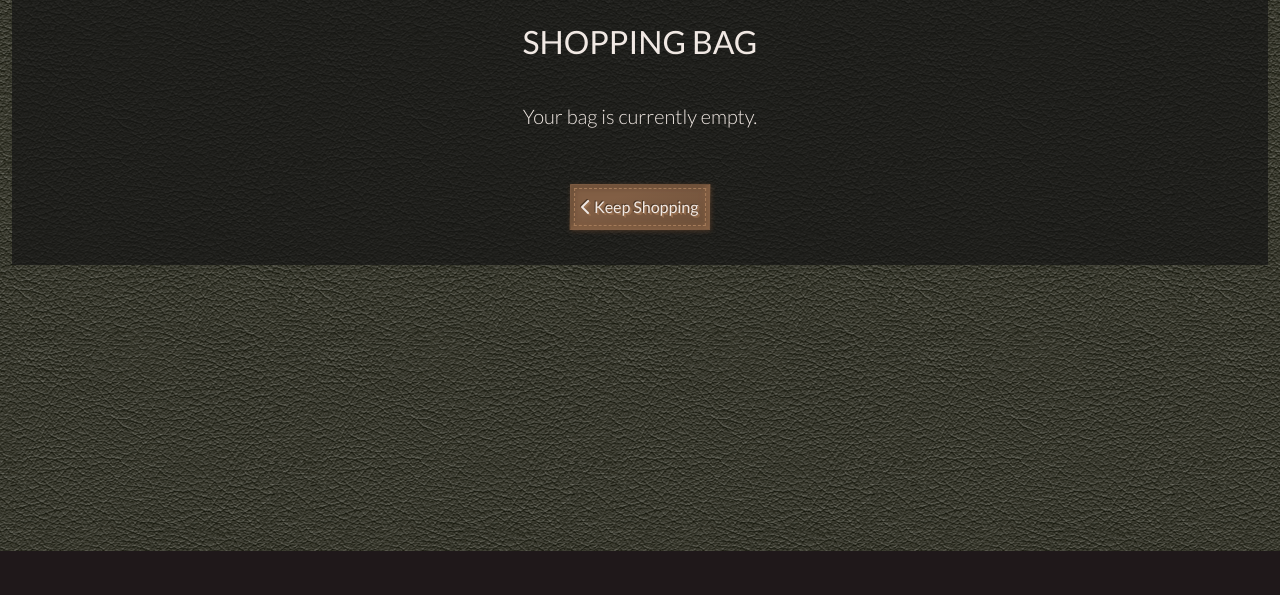
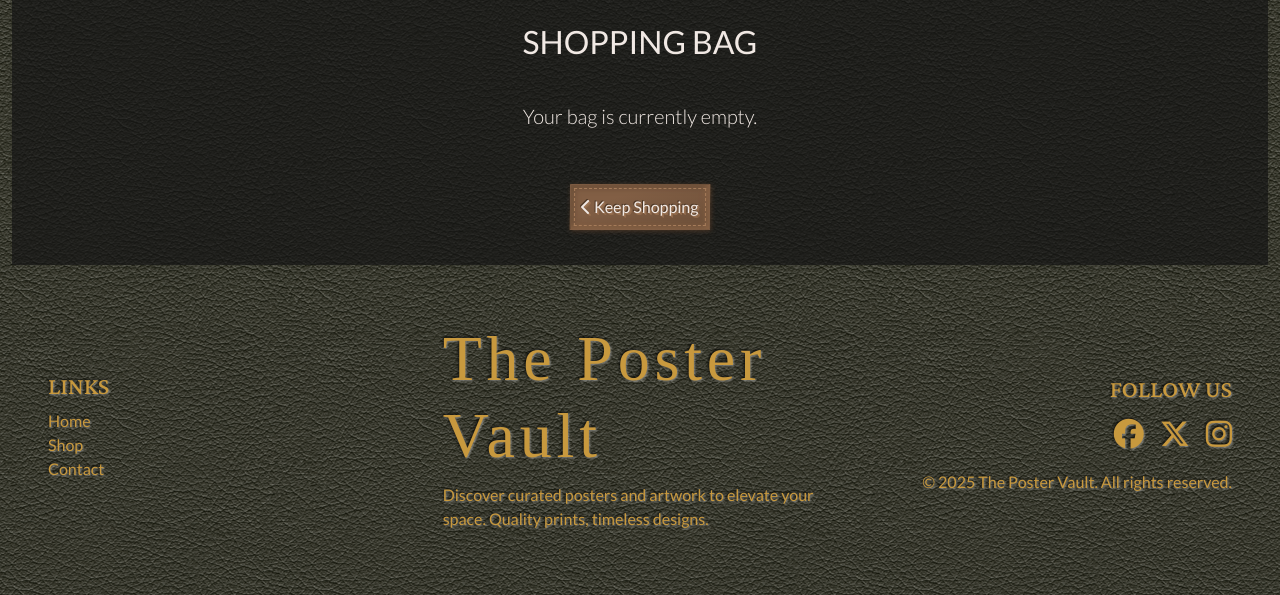
Before and after one commit to ssannejohansson/MS4, a Django app: template bag/templates/bag/bag.html in a window 1280 px wide. Shown: the part 249-844 px from the top of the page. Before the commit the page ends 800 px from the top, so only its background shows below. Run offline with Django 3.2, Linux system fonts and the light colour scheme; the template is opened without the code that fills it, so the values that code supplies are empty; some libraries are stand-ins or nearby versions; some web fonts are replaced.

Commit message:
Add footer

```diff
--- a/static/css/base.css
+++ b/static/css/base.css
@@ -39,6 +39,14 @@
  h2 {
      text-transform: uppercase;
      color: var(--primary-text-color);
+ }
+
+ h5 {
+    font-family: var(--logo-font);
+     font-size: 4rem;
+     letter-spacing: 0.3rem;
+     color: var(--dark-yellow);
+     text-shadow: -1px -1px 3px rgba(0, 0, 0, .8), 1px 1px 2px rgba(255, 255, 255, .45);
  }
 
  .wrapper {
@@ -166,7 +174,7 @@
 
  /* -- HEADER -- */
  /* Logo */
- #logo-text {
+ .logo-text {
      font-family: var(--logo-font);
      font-size: 4rem;
      letter-spacing: 0.3rem;
@@ -342,6 +350,40 @@
  #main-nav.collapse.show .nav-link:hover {
      color: #ffcc00;
  }
+
+ /* -- FOOTER -- */
+#footer h4 {
+    font-family: var(--secondary-font);
+    text-transform: uppercase;
+    color: var(--dark-yellow);
+    text-shadow: -1px -1px 3px rgba(0, 0, 0, .8), 1px 1px 2px rgba(255, 255, 255, .45);
+}
+
+ #footer li a {
+    color: var(--dark-yellow);
+    font-family: var(--primary-font);
+    font-size: 1rem;
+    text-decoration: none;
+    text-transform: none;
+ }
+
+  #footer li a:hover {
+    color: var(--dark-yellow-hover);
+  }
+
+ #footer i {
+    color: var(--dark-yellow);
+    font-size: 30px;
+ }
+
+  #footer i:hover {
+    color: var(--dark-yellow-hover);
+ }
+
+#footer p {
+    color: var(--dark-yellow);
+     text-shadow: -1px -1px 3px rgba(0, 0, 0, .8), 1px 1px 2px rgba(255, 255, 255, .45);
+}
 
  /* -- INDEX PAGE -- */
  #header-index {
@@ -564,7 +606,7 @@
 
  /* Media query: laptop and larger (992px and up) */
  @media screen and (min-width: 992px) {
-     #logo-text {
+     .logo-text {
          font-size: 6rem;
          line-height: 4.5rem;
      }
--- a/templates/base.html
+++ b/templates/base.html
@@ -77,7 +77,7 @@
         <!-- Logo -->
         <div class="row col-6 justify-content-center text-center mt-3 mb-3" id="logo">
             <a href="{% url 'home' %}" class="nav-link main-logo-link">
-                <h1 id="logo-text">The Poster Vault</h1>
+                <h1 class="logo-text">The Poster Vault</h1>
             </a>
         </div>
 
@@ -154,6 +154,9 @@
 {% block page_header %}{% endblock %}
 {% block content %}{% endblock %}
 
+
+{% include 'includes/footer.html' %}
+
 {% block postloadjs %}
 <script>
 document.addEventListener("DOMContentLoaded", () => {
--- /dev/null
+++ b/templates/includes/footer.html
@@ -0,0 +1,38 @@
+
+<footer class="w-100 mt-auto" id="footer">
+    <div class="container-fluid p-5">
+        <div class="d-flex flex-row align-items-center head-btns">
+
+            <!-- Links -->
+            <div class="col-md-4 mb-4 mb-md-0">
+                <ul class="list-unstyled">
+                    <h4>Links</h4>
+                    <li class="text-muted custom-text-muted"><a href="{% url 'home' %}">Home</a></li>
+                    <li class="text-muted custom-text-muted"><a href="{% url 'products' %}">Shop</a></li>
+                    <li class="text-muted custom-text-muted"><a href="#">Contact</a></li>
+                </ul>
+            </div>
+
+            <!-- Logo -->
+            <div class="col-md-4 mb-4 mb-md-0">
+                <h5>The Poster Vault</h5>
+                <p class="text-muted custom-text-muted">
+                    Discover curated posters and artwork to elevate your space. Quality prints, timeless designs.
+                </p>
+            </div>
+
+            <!-- Social / Contact -->
+            <div class="col-md-4 text-end">
+                <h4 class="mb-3">Follow Us</h4>
+                <div class="d-flex gap-3 justify-content-end">
+                    <a href="https://www.facebook.com/" target="_blank"><i class="fa-brands fa-facebook"></i></a>
+                    <a href="https://x.com/" target="_blank"><i class="fa-brands fa-x-twitter"></i></a>
+                    <a href="https://www.instagram.com/" target="_blank"><i class="fa-brands fa-instagram"></i></a>
+                </div>
+                <p class="mt-3 mb-0">&copy; {% now "Y" %} The Poster Vault. All rights reserved.</p>
+            </div>
+
+        </div>
+    </div>
+
+</footer>
```
